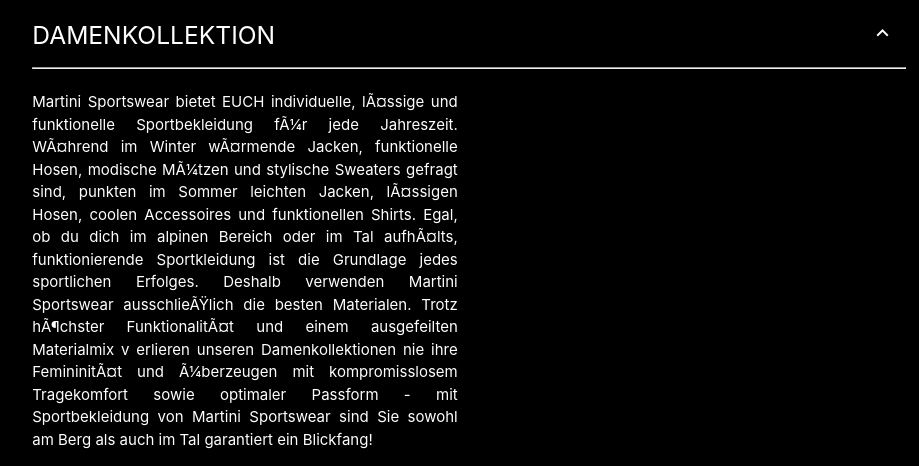
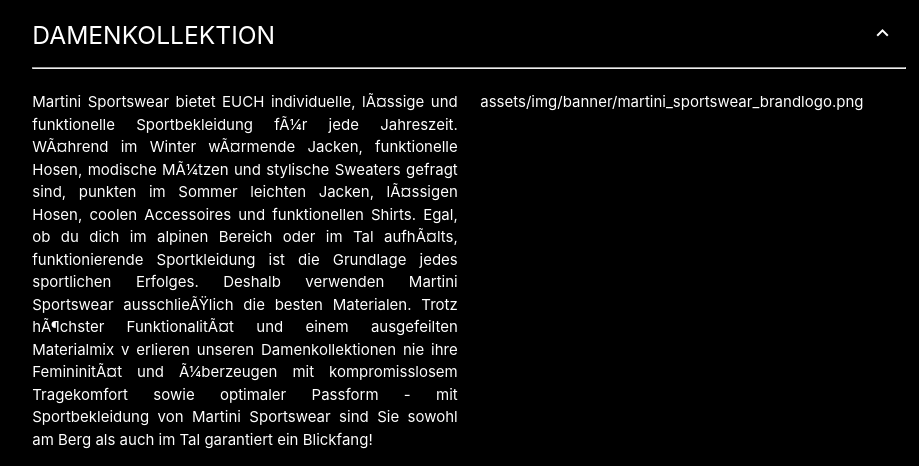
Before and after one commit to tompaulstattoos/paulstattoos, a Jekyll site: the page built from pages/impressionen/martini_sportswear/martini_sportswear_women.html, in a window 1280 px wide and 900 px high, cut to the strip 434-900 px from the top of the window. Shown: the whole strip, without its empty margins (171-1090 px from the left). Built offline with Jekyll 4.4.1, drawn with Linux system fonts in a browser that asks for light colours.

Commit message:
martini women

```diff
--- a/_data/brands/martini_sportswear/martini_sportswear_women.yml
+++ b/_data/brands/martini_sportswear/martini_sportswear_women.yml
@@ -12,6 +12,7 @@
         sowie optimaler Passform - mit Sportbekleidung von Martini Sportswear sind Sie sowohl am Berg als auch im
         Tal garantiert ein Blickfang!
   info2:
+  img-url: assets/img/banner/martini_sportswear_brandlogo.png
   url: martini_sportswear_women
   hashtag: "&#35;designyoursports &#35;lebdeilebn"
   greetings:
--- a/_includes/teaser/martini_sportswear_women-teaser.html
+++ b/_includes/teaser/martini_sportswear_women-teaser.html
@@ -40,7 +40,7 @@
         <p>{{ item.info }}</p>
       </div>
       <div class="col s12 m6">
-        <p>{{ item.info2 }}</p>
+        <p>{{ item.img-url }}</p>
       </div>
       <div class="col s12">
         <p style="font-size: 15px; text-align: center;">{{ item.hashtag }}</p>
```
